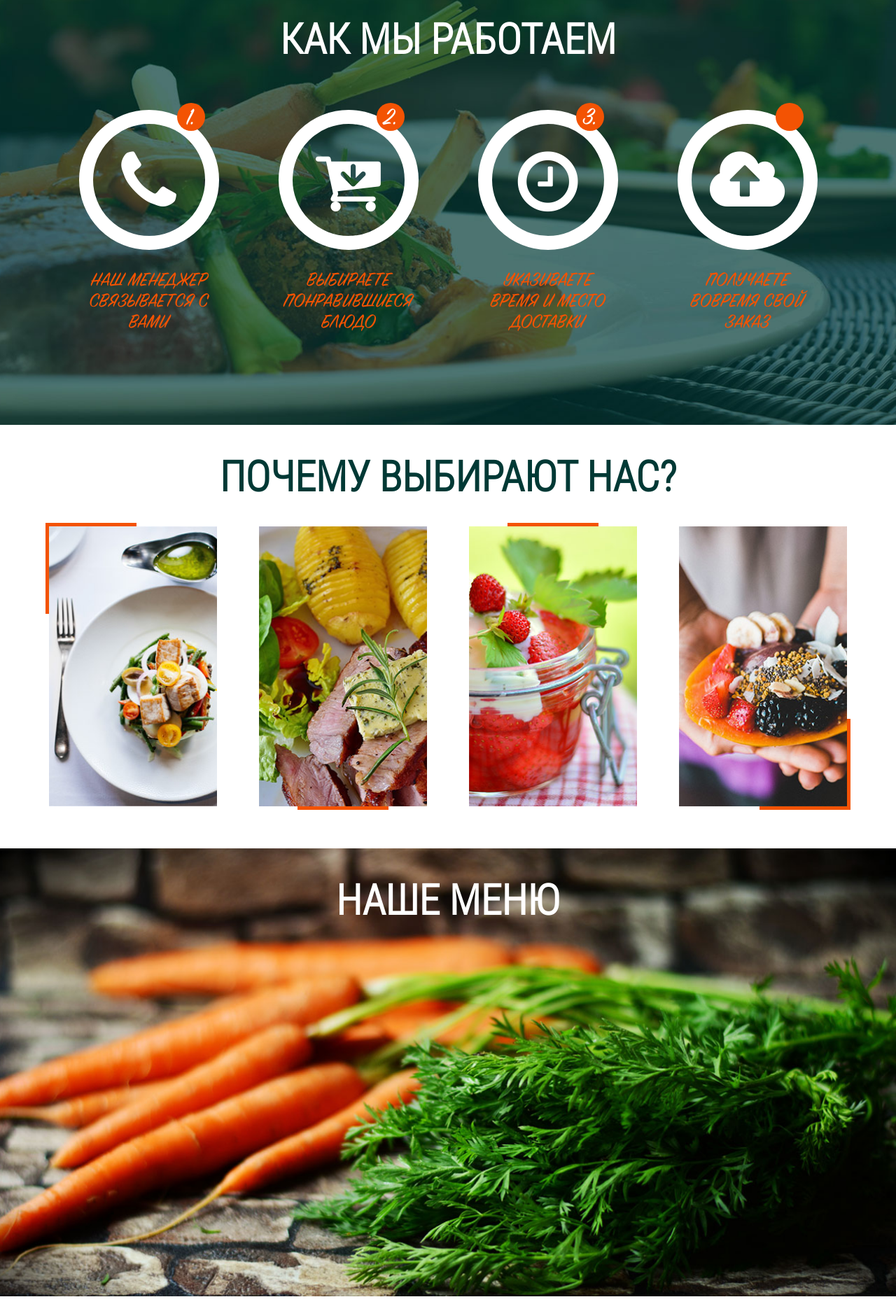
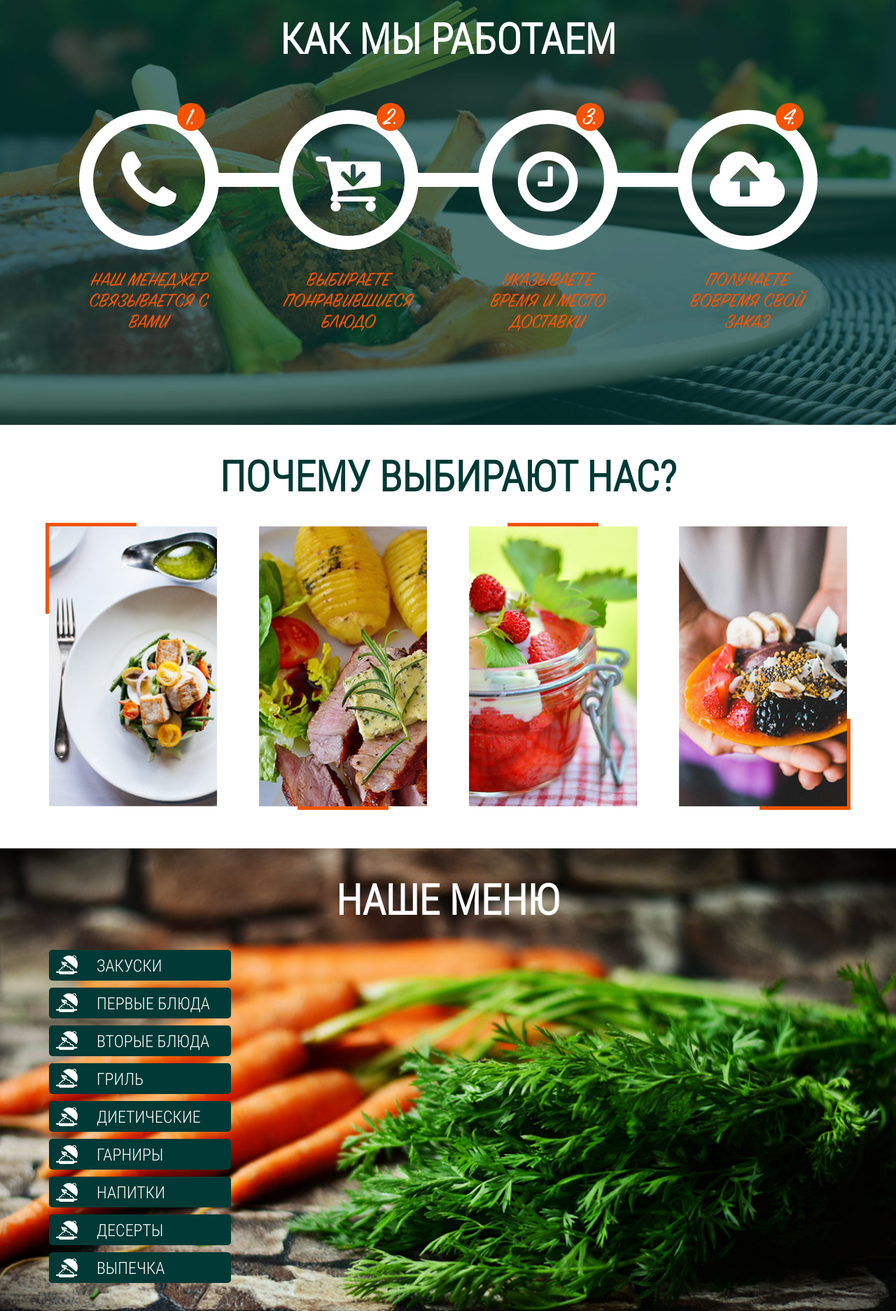
Before and after one commit to yaroslavzn/Mos-Appetit, a website: page app/index.html in a window 1280 px wide. Shown: the part 824-2697 px from the top of the page at 70% size. Drawn offline with Linux system fonts and the light colour scheme.

Commit message:
start code tabs

```diff
--- a/app/index.html
+++ b/app/index.html
@@ -63,7 +63,7 @@
 				</h2>
 				<ul class="process__list">
 					<li class="process__item">
-						<div class="process__elipse process__elipse--phone">
+						<div class="process__elipse process__elipse--one">
 							<i class="fa fa-phone" aria-hidden="true"></i>
 						</div>
 						<p class="process__desc">
@@ -71,7 +71,7 @@
 						</p>
 					</li>
 					<li class="process__item">
-						<div class="process__elipse process__elipse--cart">
+						<div class="process__elipse process__elipse--two">
 							<i class="fa fa-cart-arrow-down" aria-hidden="true"></i>
 						</div>
 						<p class="process__desc">
@@ -79,15 +79,15 @@
 						</p>
 					</li>
 					<li class="process__item">
-						<div class="process__elipse process__elipse--clock">
+						<div class="process__elipse process__elipse--three">
 							<i class="fa fa-clock-o" aria-hidden="true"></i>
 						</div>
 						<p class="process__desc">
-							Указиваете время и место доставки
+							Указываете время и место доставки
 						</p>
 					</li>
 					<li class="process__item">
-						<div class="process__elipse">
+						<div class="process__elipse process__elipse--four">
 							<i class="fa fa-cloud-upload" aria-hidden="true"></i>
 						</div>
 						<p class="process__desc">
@@ -152,6 +152,17 @@
 		<section class="cook-menu">
 			<div class="container">
 				<h2 class="section-title">Наше меню</h2>
+				<ul class="cook-menu__list">
+					<li class="cook-menu__item">Закуски</li>
+					<li class="cook-menu__item">Первые блюда</li>
+					<li class="cook-menu__item">Вторые блюда</li>
+					<li class="cook-menu__item">Гриль</li>
+					<li class="cook-menu__item">Диетические</li>
+					<li class="cook-menu__item">Гарниры</li>
+					<li class="cook-menu__item">Напитки</li>
+					<li class="cook-menu__item">Десерты</li>
+					<li class="cook-menu__item">Выпечка</li>
+				</ul>
 			</div>
 		</section>
 		<section class="order">
--- a/app/sass/_sections/cook-menu.scss
+++ b/app/sass/_sections/cook-menu.scss
@@ -5,3 +5,21 @@
   background-size: cover;
   background-position: center;
 }
+
+.cook-menu__list {
+  width: 22.8%;
+}
+
+.cook-menu__item {
+  background-color: $green;
+  margin-bottom: 10px;
+  @include RobotoCondensed(light);
+  font-size: 24px;
+  text-transform: uppercase;
+  color: $white;
+  border-radius: 5px;
+  padding: 5px 5px 5px 68px;
+  background-image: url('../img/cook1.png');
+  background-repeat: no-repeat;
+  background-position: 10px center;
+}
--- a/app/sass/_sections/features.scss
+++ b/app/sass/_sections/features.scss
@@ -5,6 +5,7 @@
 .features__list {
   display: flex;
   justify-content: space-between;
+  flex-wrap: wrap;
 }
 
 .features__item {
--- a/app/sass/_sections/footer.scss
+++ b/app/sass/_sections/footer.scss
@@ -5,6 +5,7 @@
     display: flex;
     justify-content: space-between;
     align-items: center;
+    flex-wrap: wrap;
     min-height: 70px;
   }
 }
@@ -18,6 +19,9 @@
 .footer__phone, .footer__author-link {
   text-decoration: none;
   color: $white;
+  &:hover {
+    color: #2b8bb6;
+  }
 }
 
 .footer__nav-list {
@@ -31,4 +35,7 @@
   text-transform: uppercase;
   text-decoration: none;
   color: $white;
+  &:hover {
+    color: #2b8bb6;
+  }
 }
--- a/app/sass/_sections/header.scss
+++ b/app/sass/_sections/header.scss
@@ -83,6 +83,7 @@
   color: $white;
   padding: 10px 15px;
   display: inline-block;
+  margin-bottom: 30px;
 }
 
 .header__desc__item {
--- a/app/sass/_sections/order.scss
+++ b/app/sass/_sections/order.scss
@@ -1,13 +1,15 @@
 .order-content {
   display: flex;
+  flex-wrap: wrap;
+  flex-shrink: top;
 }
 
 .order-form {
   background-color: $green;
-  max-width: 360px;
+  width: 30.67%;
   padding: 20px;
   border-radius: 5px;
-  margin-right: 30px;
+  margin-right: 2.63%;
   input {
     @include RobotoCondensed(light);
     font-size: 24px;
@@ -36,7 +38,7 @@
   font-size: 36px;
   color: $green;
   line-height: 41px;
-  max-width: 750px;
+  max-width: 65.75%;
   p {
     margin-bottom: 0;
     margin-top: 0;
--- a/app/sass/_sections/process.scss
+++ b/app/sass/_sections/process.scss
@@ -13,10 +13,18 @@
 .process__list {
   display: flex;
   justify-content: space-around;
+  flex-wrap: wrap;
 }
 
 .process__item {
-  max-width: 200px;
+  width: 200px;
+  &:last-child {
+    .process__elipse {
+      &::after {
+        display: none;
+      }
+    }
+  }
 }
 
 .process__elipse {
@@ -46,29 +54,40 @@
     top: 0;
     margin-top: -30px;
   }
+  &::after {
+    display: block;
+    content: '';
+    height: 20px;
+    width: 110px;
+    background-color: $white;
+    position: absolute;
+    left: 100%;
+    top: 50%;
+    transform: translateY(-50%);
+  }
 }
 
-.process__elipse--phone {
+.process__elipse--one {
   &::before {
     content: '1.'
   }
 }
 
-.process__elipse--cart {
+.process__elipse--two {
   &::before {
     content: '2.'
   }
 }
 
-.process__elipse--cart {
+.process__elipse--three {
   &::before {
-    content: '2.'
+    content: '3.'
   }
 }
 
-.process__elipse--clock {
+.process__elipse--four {
   &::before {
-    content: '3.'
+    content: '4.'
   }
 }
 
```
Also changed, not shown: app/css/_sections/cook-menu.css, app/css/main.css, app/img/cook1.png (added), app/img/cook2.png (added), app/img/cook3.png (added), app/img/cook4.png (added), app/img/cook5.png (added), app/img/cook6.png (added), app/img/cook7.png (added), app/img/cook8.png (added), app/img/cook9.png (added).
